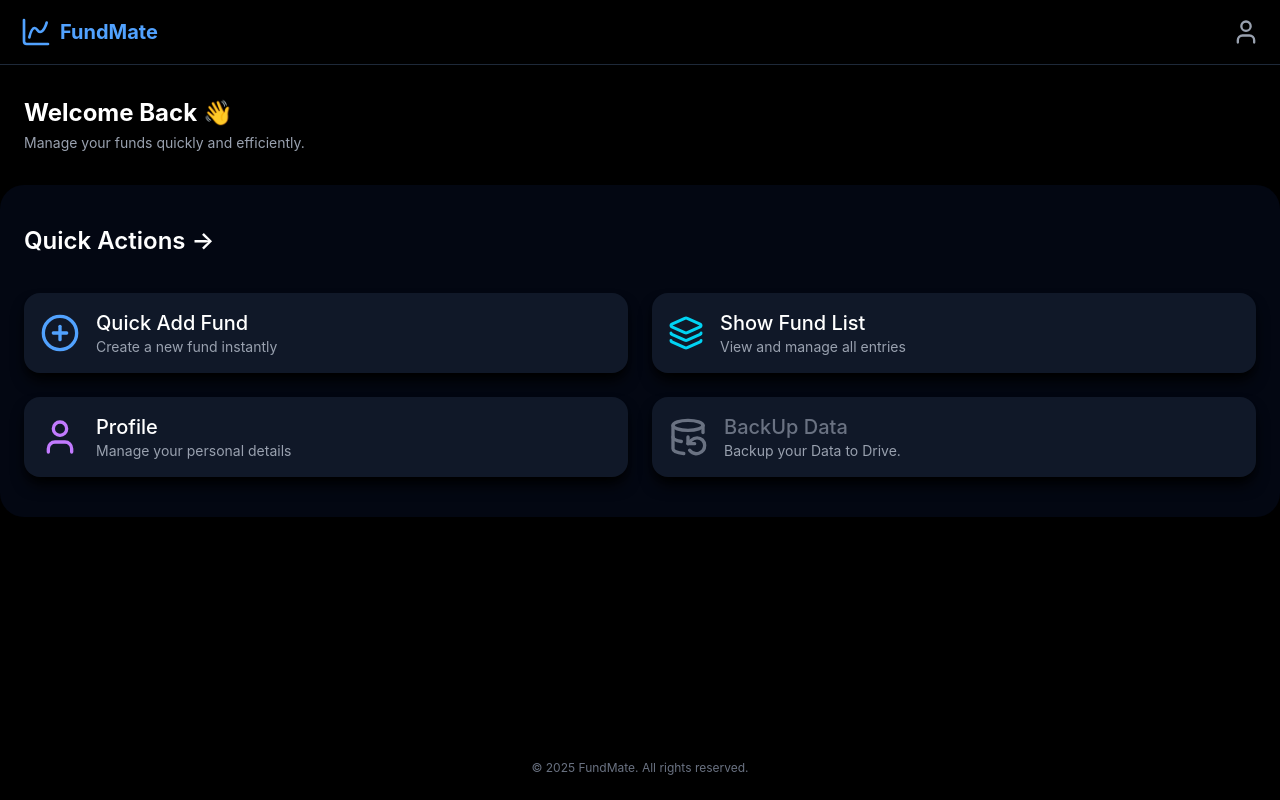
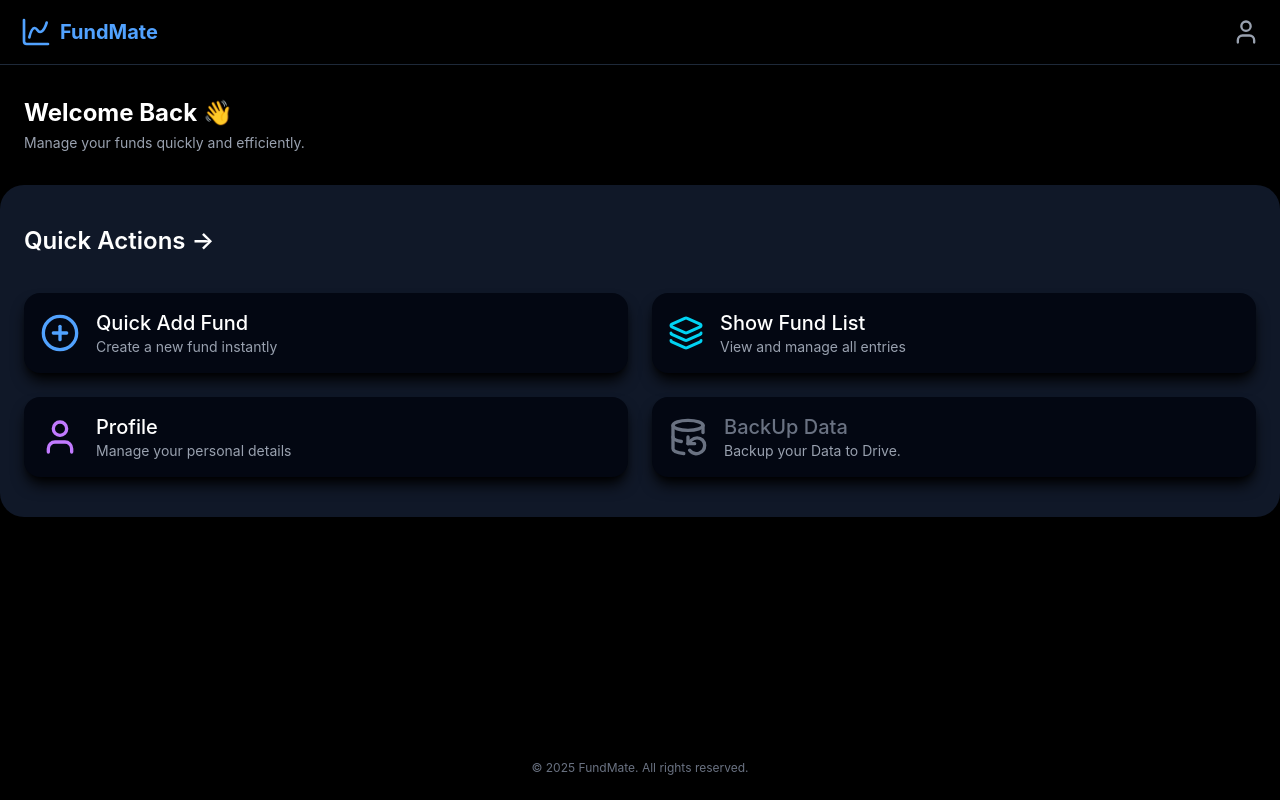
Before and after one commit to Sandb786/fundmate, a React (Vite) app: page /dashboard in a window 1280 px wide. Built offline with nearby package versions, Linux system fonts and the light colour scheme.

Commit message:
Chasck 3

```diff
--- a/src/Dashbord/DashbordHome.jsx
+++ b/src/Dashbord/DashbordHome.jsx
@@ -27,7 +27,7 @@ export default function DashboardHome() {
       </section>
 
       {/* Dashboard Buttons */}
-      <section className="grid gap-6 grid-cols-1 sm:grid-cols-2 px-6 bg-gray-950 p-10 rounded-3xl">
+      <section className="grid gap-6 grid-cols-1 sm:grid-cols-2 px-6 bg-gray-900 p-10 rounded-3xl">
 
         {/* Button Heading */}
         <h2 className="col-span-1 sm:col-span-2 text-2xl font-semibold text-white mb-3">
@@ -37,7 +37,7 @@ export default function DashboardHome() {
         {/* Quick Add Fund */}
         <button
           onClick={() => navigate('#')}
-          className="flex items-center gap-4 bg-gray-900 p-4 rounded-2xl shadow-lg shadow-black hover:shadow-lg transition-all active:scale-95"
+          className="flex items-center gap-4 bg-gray-950 p-4 rounded-2xl shadow-lg shadow-black hover:shadow-lg transition-all active:scale-95"
         >
           <PlusCircle className="text-blue-400 w-10 h-10" />
           <div className="text-left">
@@ -49,7 +49,7 @@ export default function DashboardHome() {
         {/* Show Fund List */}
         <button
           onClick={() => navigate('/list')}
-          className="flex items-center gap-4 bg-gray-900 p-4 rounded-2xl shadow-lg shadow-black hover:shadow-lg transition-all active:scale-95"
+          className="flex items-center gap-4 bg-gray-950 p-4 rounded-2xl shadow-lg shadow-black hover:shadow-lg transition-all active:scale-95"
         >
           <Layers3 className="text-cyan-400 w-9 h-9" />
           <div className="text-left">
@@ -61,7 +61,7 @@ export default function DashboardHome() {
         {/* Profile */}
         <button
           onClick={() => navigate('#')}
-          className="flex items-center gap-4 bg-gray-900 p-4 rounded-2xl shadow-lg shadow-black hover:shadow-lg transition-all active:scale-95"
+          className="flex items-center gap-4 bg-gray-950 p-4 rounded-2xl shadow-lg shadow-black hover:shadow-lg transition-all active:scale-95"
         >
           <User className="text-purple-400 w-10 h-10" />
           <div className="text-left">
@@ -73,7 +73,7 @@ export default function DashboardHome() {
         {/* Backup */}
         <button
           onClick={() => toast.error('Backup feature coming soon!')}
-          className="flex items-center gap-4 bg-gray-900 p-4 rounded-2xl shadow-lg shadow-black hover:shadow-lg transition-all active:scale-95"
+          className="flex items-center gap-4 bg-gray-950 p-4 rounded-2xl shadow-lg shadow-black hover:shadow-lg transition-all active:scale-95"
         >
           <DatabaseBackup className="text-gray-500 w-10 h-10" />
           <div className="text-left">
@@ -85,17 +85,17 @@ export default function DashboardHome() {
       </section>
 
       {/* Mobile-Only Extra Section (To fill empty space on small screens) */}
-      <section className="block sm:hidden text-center mt-8 px-6">
+      <section className="block sm:hidden text-center mt-5 px-6">
         <h2 className="text-lg text-gray-300 mb-2">More Features Coming Soon 🚀</h2>
         <p className="text-gray-500 text-sm">Stay tuned for upcoming updates and tools to manage your funds even better!</p>
       </section>
 
-      {/* Optional Mobile-Only Illustration (Placeholder image path, change it to your own image if needed) */}
+      {/* Optional Mobile-Only Illustration (Placeholder image path, change it to your own image if needed)
       <div className="block sm:hidden mt-6 px-6">
         <div className="bg-gray-800 rounded-2xl py-10">
           <p className="text-gray-500 text-sm">[Optional Graphic Placeholder]</p>
         </div>
-      </div>
+      </div> */}
 
       {/* Optional Mobile-Only Spacer */}
       <div className="block sm:hidden py-10"></div>
```
